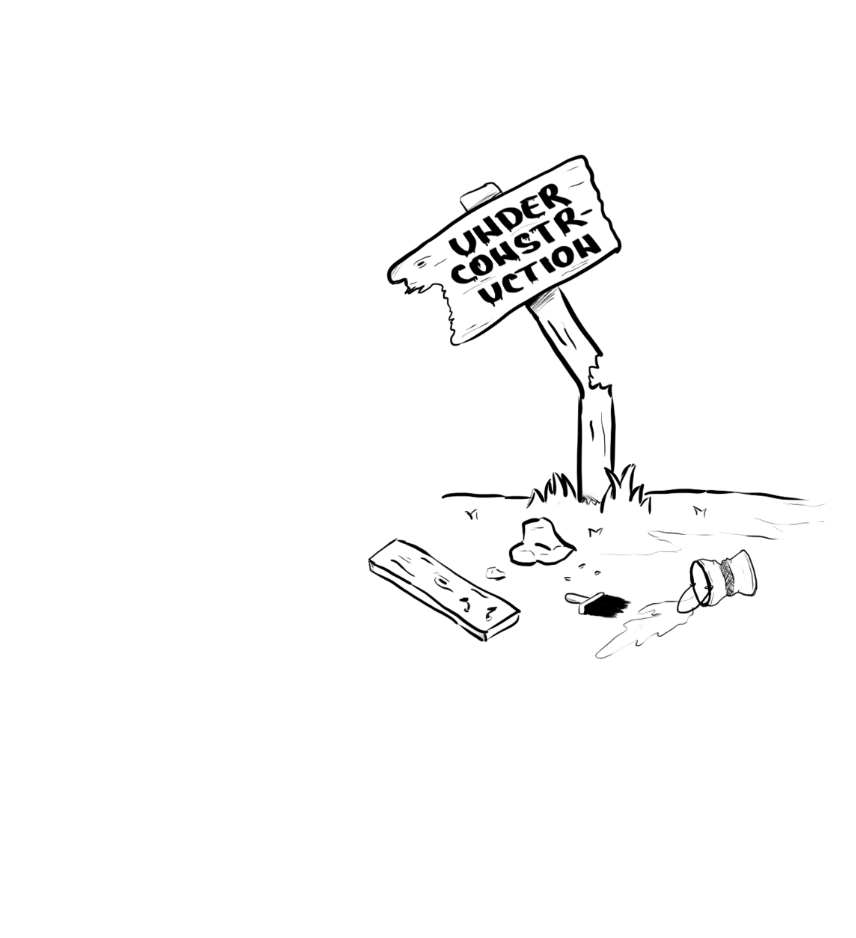
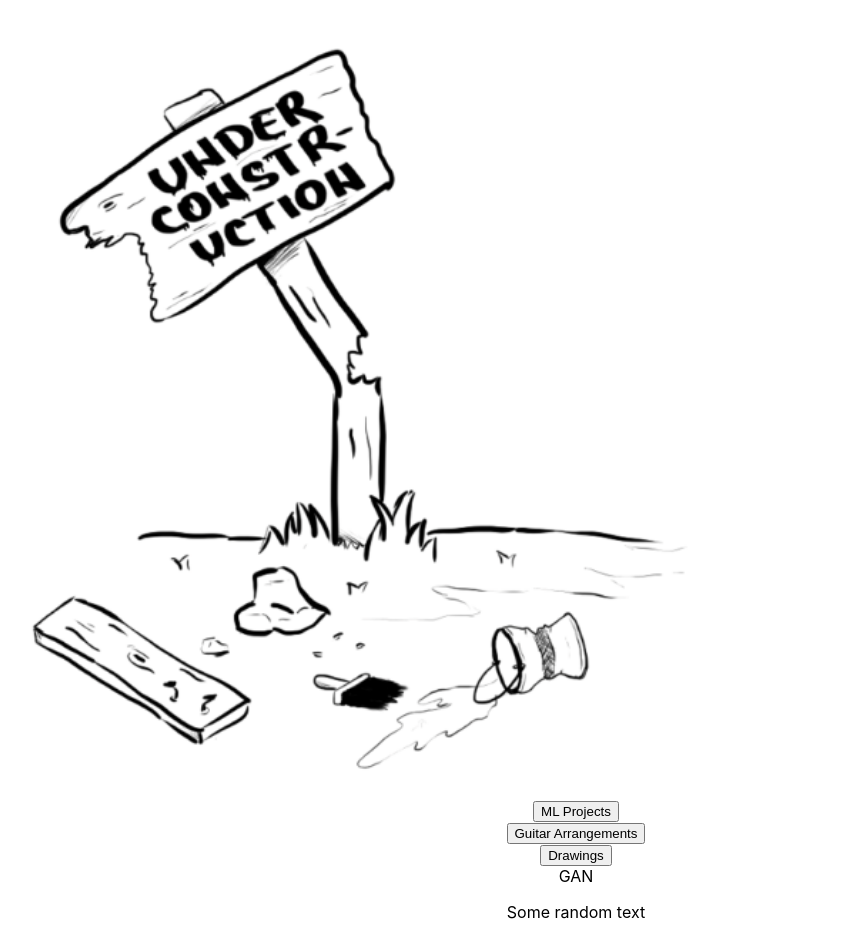
Before and after one commit to bvezilic/bvezilic.github.io, a React (Create React App) app: page / in a window 1280 px wide. Shown: the whole page, without its empty margins (64-920 px from the left). Before the commit the page ends 800 px from the top, so only its background shows below. Built offline with nearby package versions, Linux system fonts and the light colour scheme.

Commit message:
Added React components to App.js

```diff
--- a/public/index.html
+++ b/public/index.html
@@ -2,14 +2,14 @@
 <html lang="en">
   <head>
     <meta charset="utf-8" />
-    <link rel="icon" href="%PUBLIC_URL%/favicon.ico" />
+    <link rel="icon" href="%PUBLIC_URL%/pepega120.png" />
     <meta name="viewport" content="width=device-width, initial-scale=1" />
     <meta name="theme-color" content="#000000" />
     <meta
       name="description"
-      content="Web site created using create-react-app"
+      content="Branislav Vezilic Repository"
     />
-    <link rel="apple-touch-icon" href="%PUBLIC_URL%/logo192.png" />
+    <link rel="apple-touch-icon" href="%PUBLIC_URL%/pepega120.png" />
     <!--
       manifest.json provides metadata used when your web app is installed on a
       user's mobile device or desktop. See https://developers.google.com/web/fundamentals/web-app-manifest/
@@ -24,7 +24,7 @@
       work correctly both with client-side routing and a non-root public URL.
       Learn how to configure a non-root public URL by running `npm run build`.
     -->
-    <title>React App</title>
+    <title>Repository of wonder</title>
   </head>
   <body>
     <noscript>You need to enable JavaScript to run this app.</noscript>
--- a/src/App.js
+++ b/src/App.js
@@ -4,11 +4,80 @@ import './App.css';
 function App() {
   return (
     <div className="App">
-      <header className="App-header">
-        <img src={underconstruction} className="App-underconstruction" alt="underconstruction" />
-      </header>
+      <Header />
+      <MenuBar />
+      <MLProjectList />
     </div>
   );
 }
 
+function Header(props) {
+  return (
+    <div className="Header">
+      <img src={underconstruction} className="App-header" alt="underconstruction"/>
+    </div>
+  );
+}
+
+function MenuBar(props) {
+  return (
+    <div className="MenuBar">
+      <MenuButton value="ML Projects"/>
+      <MenuButton value="Guitar Arrangements"/>
+      <MenuButton value="Drawings"/>
+    </div>
+  )
+}
+
+function MenuButton(props) {
+  return (
+    <div className="MenuButton">
+      <button>{props.value}</button>
+    </div>
+  )
+}
+
+function MLProjectList(props) {
+  const items = [{name: "GAN", description: "Some random text"}]; // Probably the path to file?
+  const listItems = items.map((item) =>
+    <MLProjectItem key={item.name} name={item.name} description={item.description} />
+  );
+  return (
+    <div className="MLProjectList">
+      {listItems}
+    </div>
+  )
+}
+
+function MLProjectItem(props) {
+    // Name of the project (maybe URL to the repo?)
+    // Description (Probaby also based on repo describtion)
+    // Some image? If avaialable, but probably not
+  return (
+    <div className="MLProjectItem">
+      <header>{props.name}</header>
+      <p>{props.description}</p>
+    </div>
+  )
+}
+
+function GuitarArrangementItem(props) {
+  // Name of the song
+  // Link to the pdf (for now) - can be on google drive, avaialable for download
+  return (
+    <div>
+    </div>
+  )
+}
+
+function DrawingItem(props) {
+  // sample image (left-mini-box)
+  // Name of the doodle
+  // Short describtion what it is
+  return (
+    <div>
+    </div>
+  )
+}
+
 export default App;
```
Also changed, not shown: public/manifest.json, public/pepega120.png (added).
